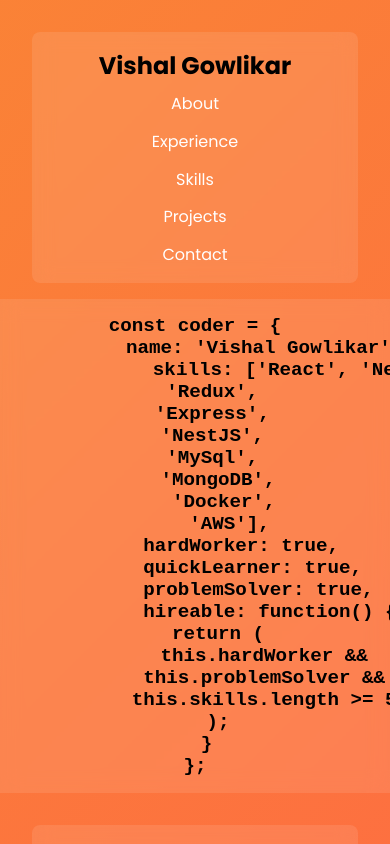
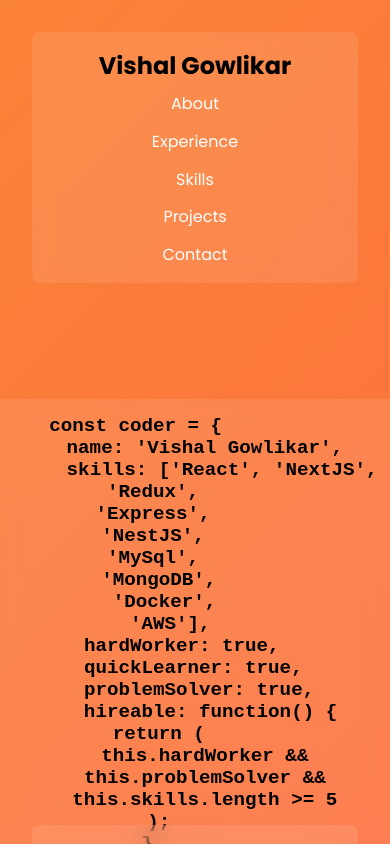
Before and after one commit to VishalGowlikar/portfolio, a React (Create React App) app: page / in a window 390 px wide. Built offline with nearby package versions, Linux system fonts and the light colour scheme.

Commit message:
updated responsive

```diff
--- a/src/App.css
+++ b/src/App.css
@@ -538,9 +538,10 @@ background: linear-gradient(0deg, rgba(255,27,0,1) 0%, rgba(251,75,2,1) 100%);
   .simple-box {
     margin: 1rem auto;
     text-align: center;
-    position: static;
-    width: 90%;
-    left: 200px;
+    position: relative;
+
+    width: 101%;
+    left: -62px;
   }
 
   /* About Section */
```
